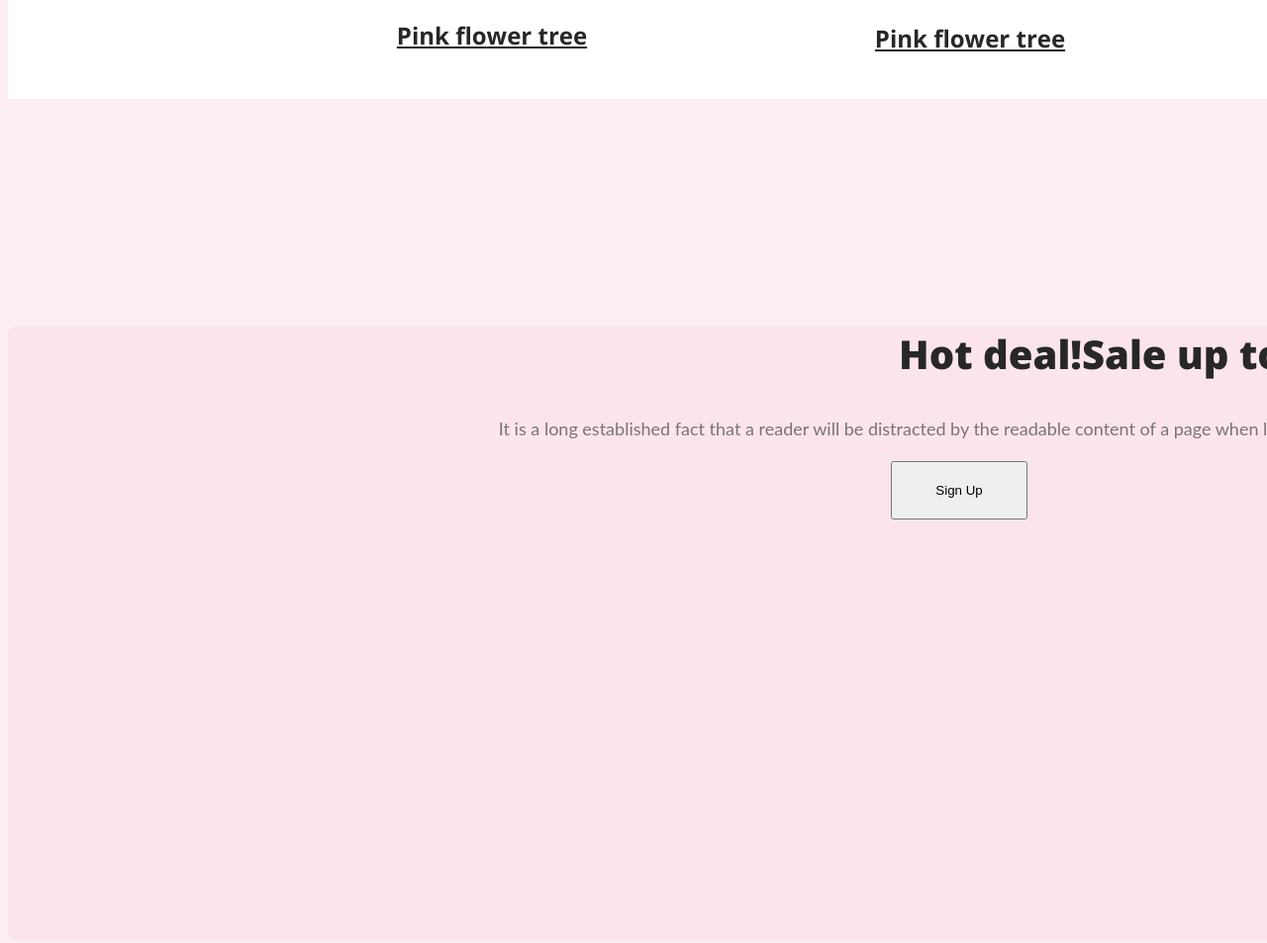
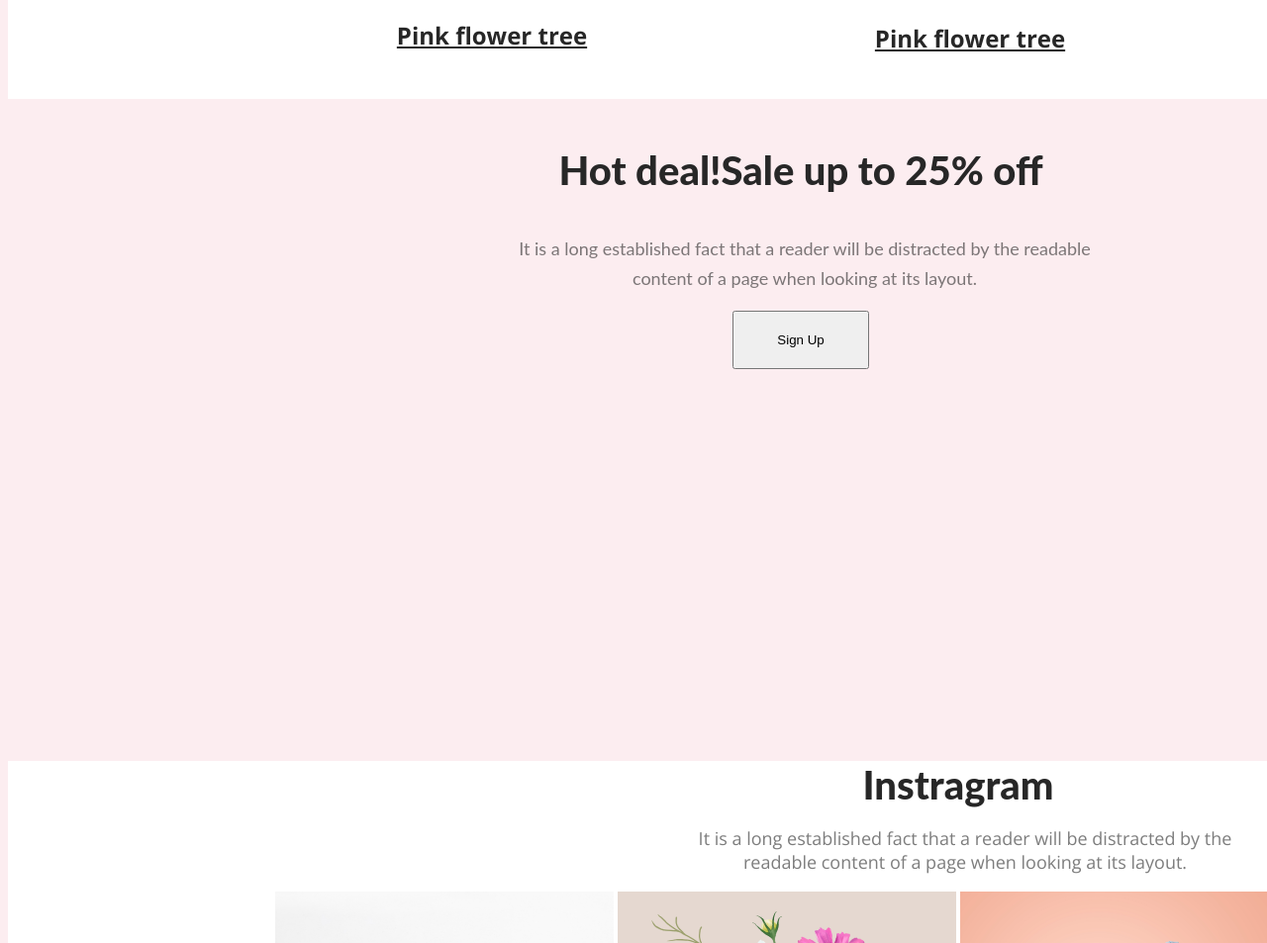
Before and after one commit to pritam0111/flower-shop, a plain HTML site: page index.html in a window 1280 px wide. Shown: the part 1538-2491 px from the top of the page at 99% size. Drawn offline with nearby package versions, Linux system fonts and the light colour scheme.

Commit message:
final section added

```diff
--- a/index.html
+++ b/index.html
@@ -49,18 +49,17 @@
                     <rect><img class="pic-three" src="Flower Asset/pngwing 7.png" alt=""></rect>
                     <p class="para-three">Pink flower tree</p>
                 </h3>
-
             </nav>
         </section>
         <section>
-            <header>
+               <nav>
                 <div class="deal">
-                    <h1 class="deal-head">Hot deal!Sale up to 20% off</h1>
+                    <h1 class="deal-head">Hot deal!Sale up to 25% off</h1>
                     <p class="deal-para">It is a long established fact that a reader will be distracted by the readable content of a page when looking at its layout.</p>
                     <button class="btn-deal">Sign Up</button>
                 </div>
-            </header>
-            <img   src="../flower/Flower Asset/pngwing 8.png" alt="">
+                <img src="Flower Asset/pngwing 8.png" alt="">
+               </nav>
         </section>
     </main>
     <section class="insta">
--- a/style/flower.css
+++ b/style/flower.css
@@ -141,6 +141,7 @@ body {
     line-height: 35px;
     text-decoration-line: underline;
 }
+
 .insta {
     width: 1920px;
     background: #FFF;
@@ -250,24 +251,27 @@ body {
 }
 
 .deal {
-    width: 1922px;
+    width: 2000px;
     height: 620px;
-    flex-shrink: 0;
-    border-radius: 8px;
-    background: rgba(229, 84, 115, 0.05);
+    margin: 8px 8px 8px 8px;
+
+
 }
 
 .deal-head {
     color: #272727;
+    font-family: Lato;
     font-size: 40px;
     font-style: normal;
     font-weight: 800;
     line-height: normal;
-    margin-top: 230px;
-    margin-left: 430px;
+}
 
-}
-.deal-para{
+.deal-para {
+    display: flex;
+    width: 594px;
+    flex-direction: column;
+    flex-shrink: 0;
     color: rgba(39, 39, 39, 0.60);
     text-align: center;
     font-family: Lato;
@@ -275,12 +279,13 @@ body {
     font-style: normal;
     font-weight: 400;
     line-height: 30px;
+    margin-left: 500px;
 }
-.btn-deal{
-padding: 20px 43px;
-align-items: flex-start;
+
+.btn-deal {
+
+    padding: 20px 43px;
+    align-items: flex-start;
+    gap: 10px;
+
 }
-.img-deal{
-    width: 318px;
-height: 420px;
-}
```
